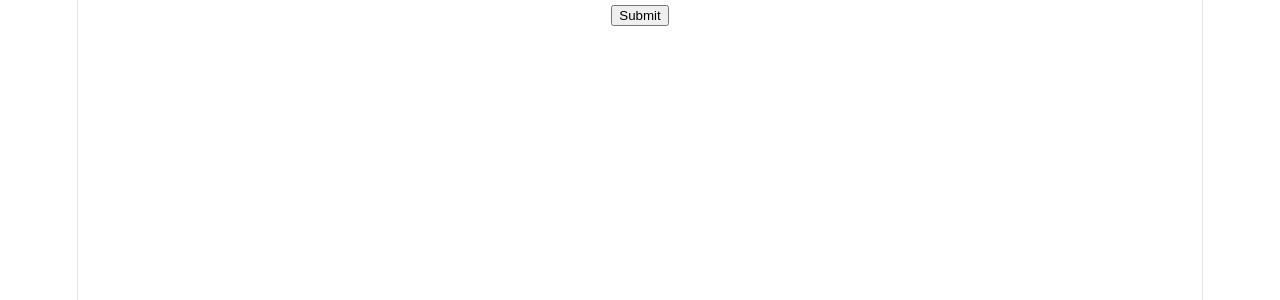
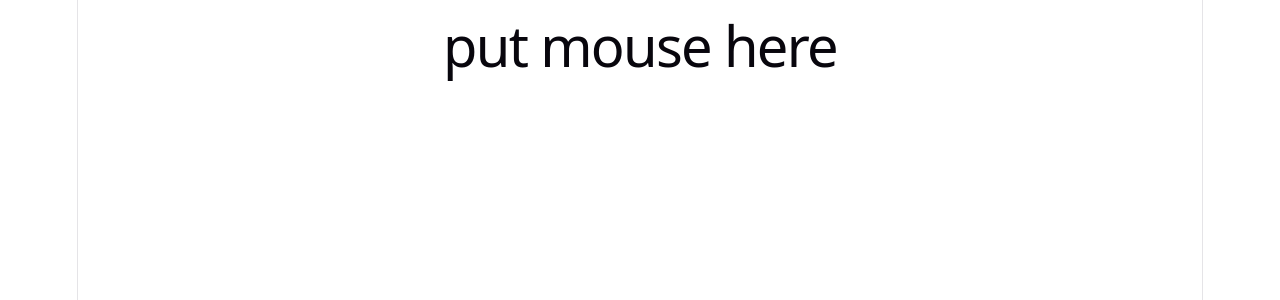
Before and after one commit to isha661/forntend-react-framework, a React (Vite) app in the folder my-react-app/: page / in a window 1280 px wide. Shown: the top 300 px of the page. Built offline with nearby package versions, Linux system fonts and the light colour scheme.

Commit message:
onMouseOver event handeling

```diff
--- a/my-react-app/src/App.jsx
+++ b/my-react-app/src/App.jsx
@@ -86,18 +86,32 @@
 
 
 // Event handeling : onSubmit
+
+// function App(){
+//   function submit(){
+//     event.preventDefault(); // form refresh the page by default
+//     alert("Form submitted isha ");
+//   }
+
+//   return(
+
+//     <form onSubmit = {submit}>
+//     <button> Submit </button>
+//     </form>
+
+
+//   );
+// }
+// export default App;
+
+// Event handeling : onMouseOver
 function App(){
-  function submit(){
-    alert("Form submitted isha ");
+  function message(){
+    alert("Mouse is here");
   }
 
   return(
-
-    <form onSubmit = {submit}>
-    <button> Submit </button>
-    </form>
-
-
+    <h1 onMouseOver ={message}> put mouse here </h1>
   );
 }
 export default App;
```
